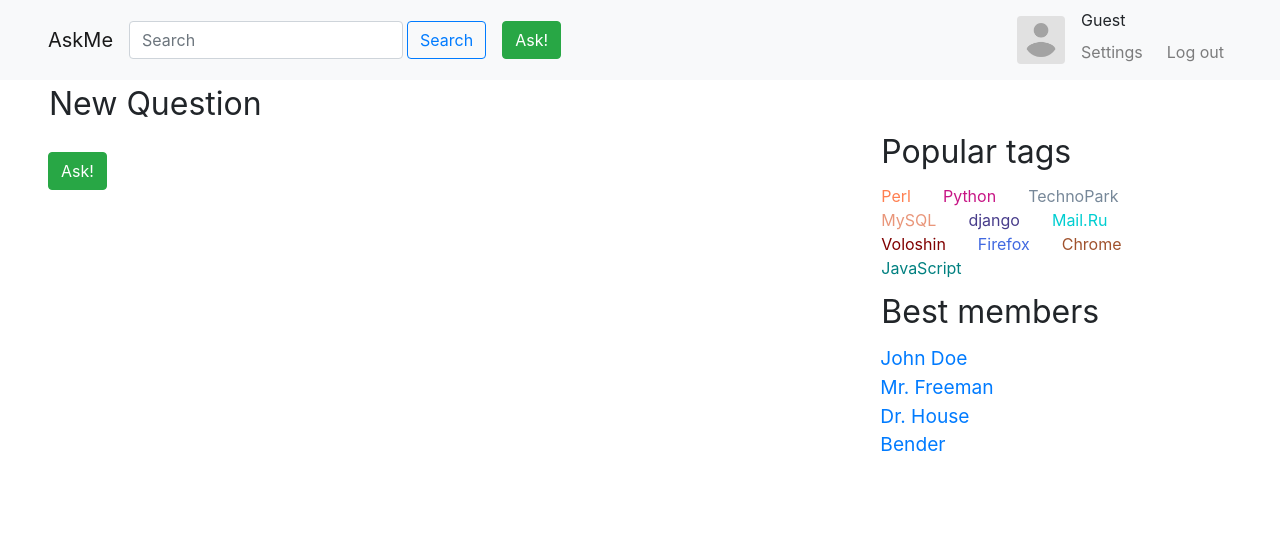
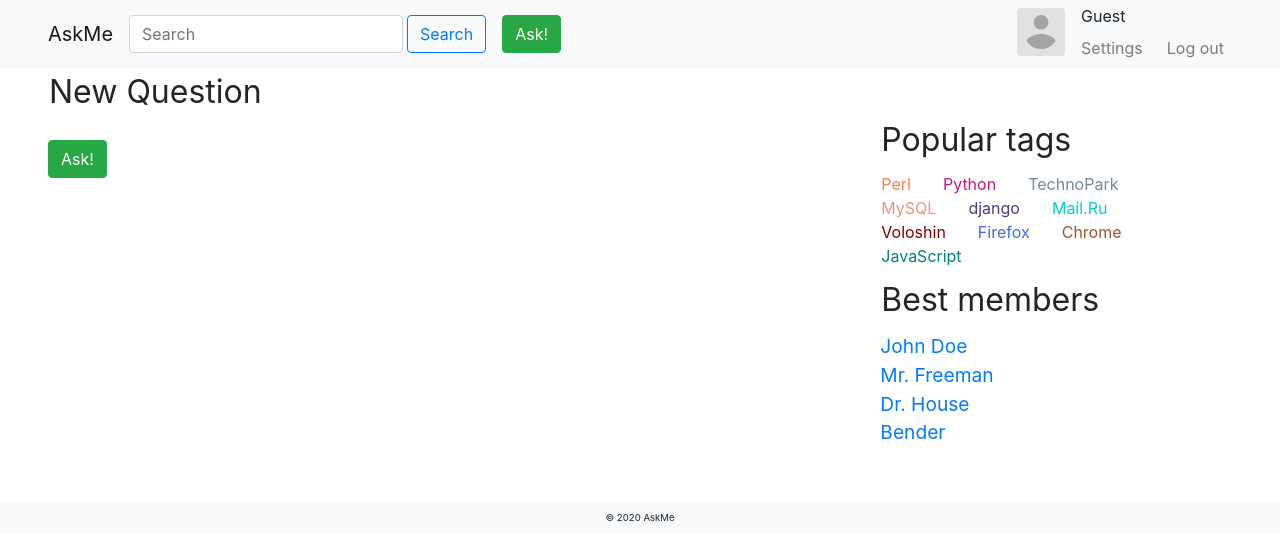
Before and after one commit to mr-okto/ask_myshonkov, a Django app: template templates/ask.html in a window 1280 px wide. Shown: the top 560 px of the page. Run offline with Django 3.2, Linux system fonts and the light colour scheme; the template is opened without the code that fills it, so the values that code supplies are empty; some libraries are stand-ins or nearby versions.

Commit message:
Add footer

```diff
--- a/static/css/askme.css
+++ b/static/css/askme.css
@@ -1,5 +1,7 @@
 .ask-navbar-avatar {
-  height: 3em;
+  object-fit: contain;
+  height: 100%;
+  max-height: 3em;
 }
 
 .ask-avatar-thumb {
@@ -51,3 +53,7 @@
 .ask-left-col-name {
   font-size: 0.8em;
 }
+
+.footer-text {
+  font-size: 0.6em;
+}
--- a/templates/base.html
+++ b/templates/base.html
@@ -28,6 +28,8 @@
   </div>
 </div>
 
+{% include 'inc/footer.html' %}
+
 <!-- Optional JavaScript -->
 <script src="{% static 'js/jquery-3.4.1.min.js' %}"></script>
 <script src="{% static 'js/bootstrap.bundle.js' %}"></script>
--- /dev/null
+++ b/templates/inc/footer.html
@@ -0,0 +1,3 @@
+<footer class="page-footer bg-light mt-5 p-2">
+  <div class="text-center footer-text">© 2020 AskMe</div>
+</footer>
--- a/templates/inc/navbar.html
+++ b/templates/inc/navbar.html
@@ -1,32 +1,32 @@
 {% load static %}
-<nav class="navbar sticky-top navbar-expand-lg navbar-light bg-light px-5">
+<nav class="navbar sticky-top navbar-expand-lg navbar-light bg-light px-5 py-0">
   <a class="navbar-brand" href="{% url 'index' %}">AskMe</a>
   <button class="navbar-toggler" type="button" data-toggle="collapse" data-target="#navbarSupportedContent" aria-controls="navbarSupportedContent" aria-expanded="false" aria-label="Toggle navigation">
     <span class="navbar-toggler-icon"></span>
   </button>
 
-  <div class="collapse navbar-collapse" id="navbarSupportedContent">
+  <div class="collapse navbar-collapse py-0" id="navbarSupportedContent">
     <ul class="navbar-nav d-inline-flex mr-auto">
-      <li class="nav-item my-2 mr-3">
+      <li class="nav-item mr-3">
         <form class="form-inline">
           <input class="ask-navbar-search form-control" type="search" placeholder="Search" aria-label="Search">
           <button class="btn btn-outline-primary ml-1" type="submit">Search</button>
         </form>
       </li>
-      <li class="nav-item active mr-3 my-2">
+      <li class="nav-item active mr-3">
         <form action="#">
           <input class = "btn btn-success" type="submit" value="Ask!" />
         </form>
       </li>
     </ul>
     <ul class="navbar-nav ml-auto">
-      <li class="nav-item my-2 mr-2">
+      <li class="nav-item mr-2 pt-2">
         <img src="{% static 'img/avatar_placeholder.png' %}" alt="Avatar" class="rounded ask-navbar-avatar"/>
       </li>
       <li class="nav-item">
       <div class="col">
       <div class="row">
-        <div class="nav-item ask-navbar-username ml-2">Guest</div>
+        <div class="nav-item ask-navbar-username ml-2 pt-1 py-0">Guest</div>
       </div>
       <div class="row">
         <a class="nav-link mr-2" href="#">Settings</a>
```
